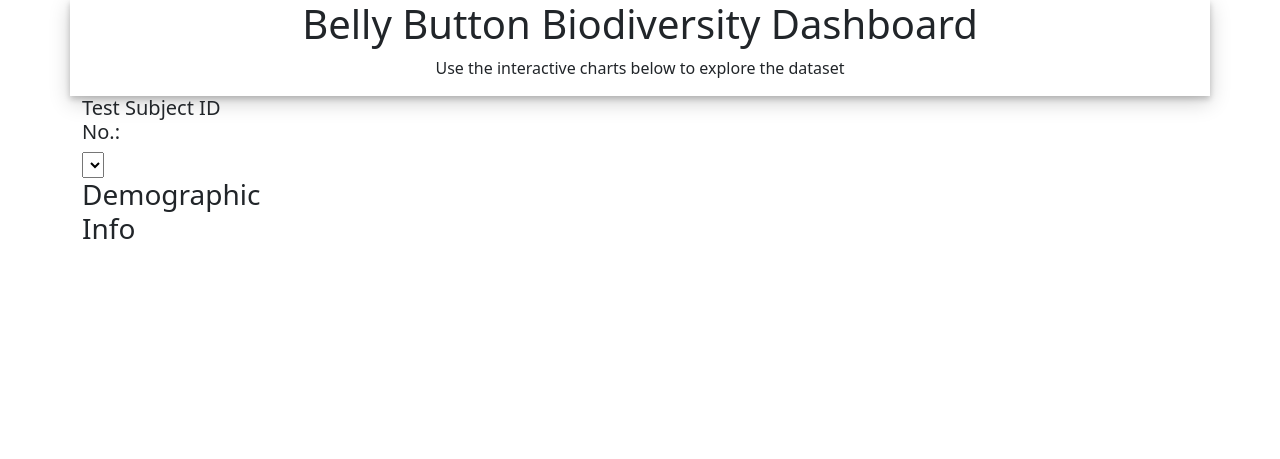
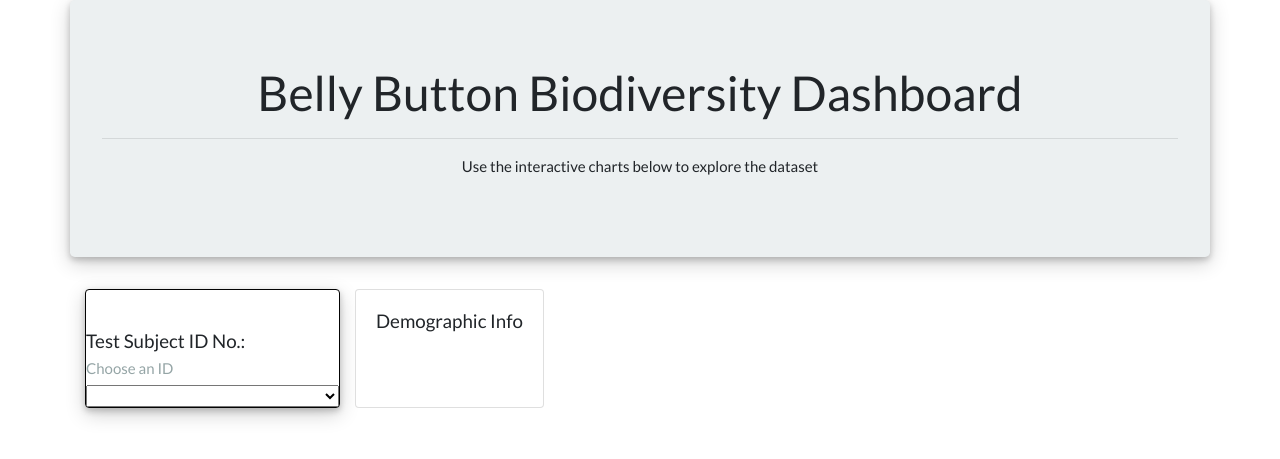
Before and after one commit to JaredEnders/Plotly, a Flask app: page / in a window 1280 px wide. Shown: the top 459 px of the page. Run offline with Flask 2, Linux system fonts and the light colour scheme; lists and menus that the app fills with data are empty; some libraries are stand-ins or nearby versions.

Commit message:
Plotly Mini Project

```diff
--- a/templates/index.html
+++ b/templates/index.html
@@ -4,7 +4,7 @@
   <title>Bellybutton Biodiversity</title>
 
   <!-- Bootstrap CSS and JS-->
-  <link href="https://cdn.jsdelivr.net/npm/bootstrap@5.0.0-beta1/dist/css/bootstrap.min.css" rel="stylesheet" integrity="sha384-giJF6kkoqNQ00vy+HMDP7azOuL0xtbfIcaT9wjKHr8RbDVddVHyTfAAsrekwKmP1" crossorigin="anonymous">
+  <link href="static/css/bootstrap.min.css" rel="stylesheet">
   <script src="https://cdn.jsdelivr.net/npm/@popperjs/core@2.5.4/dist/umd/popper.min.js" integrity="sha384-q2kxQ16AaE6UbzuKqyBE9/u/KzioAlnx2maXQHiDX9d4/zp8Ok3f+M7DPm+Ib6IU" crossorigin="anonymous"></script>
   <script src="https://cdn.jsdelivr.net/npm/bootstrap@5.0.0-beta1/dist/js/bootstrap.min.js" integrity="sha384-pQQkAEnwaBkjpqZ8RU1fF1AKtTcHJwFl3pblpTlHXybJjHpMYo79HY3hIi4NKxyj" crossorigin="anonymous"></script>
 
@@ -15,9 +15,6 @@
   <script src="https://cdn.plot.ly/plotly-latest.min.js"></script>
 
   <!-- Custom CSS and JS -->
-  <!-- Defer the load of app.js so that the page
-        can load first and then be processed by the script
-        (thanks Christina!)  -->
   <link href="{{ url_for('static', filename='css/style.css') }}" rel="stylesheet">
   <script src="{{ url_for('static', filename='js/app.js') }}" defer></script>
 
@@ -27,34 +24,38 @@
 
   <div class="container">
     <div class="row">
-      <div class="col-md-12 jumbotron text-center">
+      <div class="col-xl-12 jumbotron text-center">
         <h1>Belly Button Biodiversity Dashboard</h1>
+        <hr>
         <p>Use the interactive charts below to explore the dataset</p>
       </div>
     </div>
     <div class="row">
-      <div class="col-md-2">
-        <div class="well">
-          <h5>Test Subject ID No.:</h5>
-          <!-- YOU WILL NEED TO ADD AN onchange EVENT TO THE DROP DOWN! -->
-          <select id="selDataset"></select>
+      <div class="col-xl-3 demo-info">
+        <div class="card">
+          <div class="card-body"></div>
+            <h5 class="card-title">Test Subject ID No.:</h5>
+            <h6 class="card-subtitle mb-2 text-muted">Choose an ID</h6>
+            <select id="selDataset"></select>
+          </div>
         </div>
-        <div class="panel panel-primary">
-          <div class="panel-heading">
-            <h3 class="panel-title">Demographic Info</h3>
+        <br>
+        <div class="card">
+          <div class="card-body">
+            <h5 class="card-title">Demographic Info</h5>
+            <div id="sample-metadata" class="panel-body"></div>
           </div>
-          <div id="sample-metadata" class="panel-body"></div>
         </div>
-      </div>
-      <div class="col-md-5">
+
+      <div class="col-xl-4">
         <div id="bar"></div>
       </div>
-      <div class="col-md-5">
+      <div class="col-xl-5 gauge-meter">
         <div id="gauge"></div>
       </div>
     </div>
     <div class="row">
-      <div class="col-md-12">
+      <div class="col-xl-12">
         <div id="bubble"></div>
       </div>
     </div>
```
